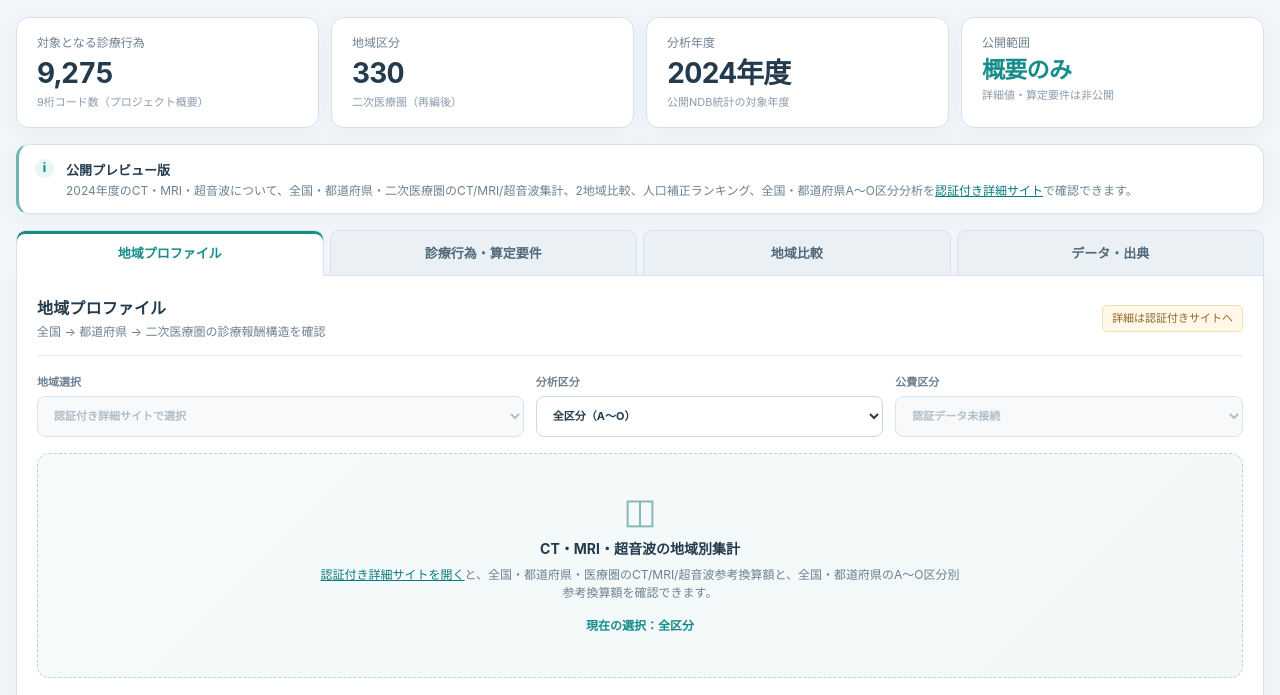
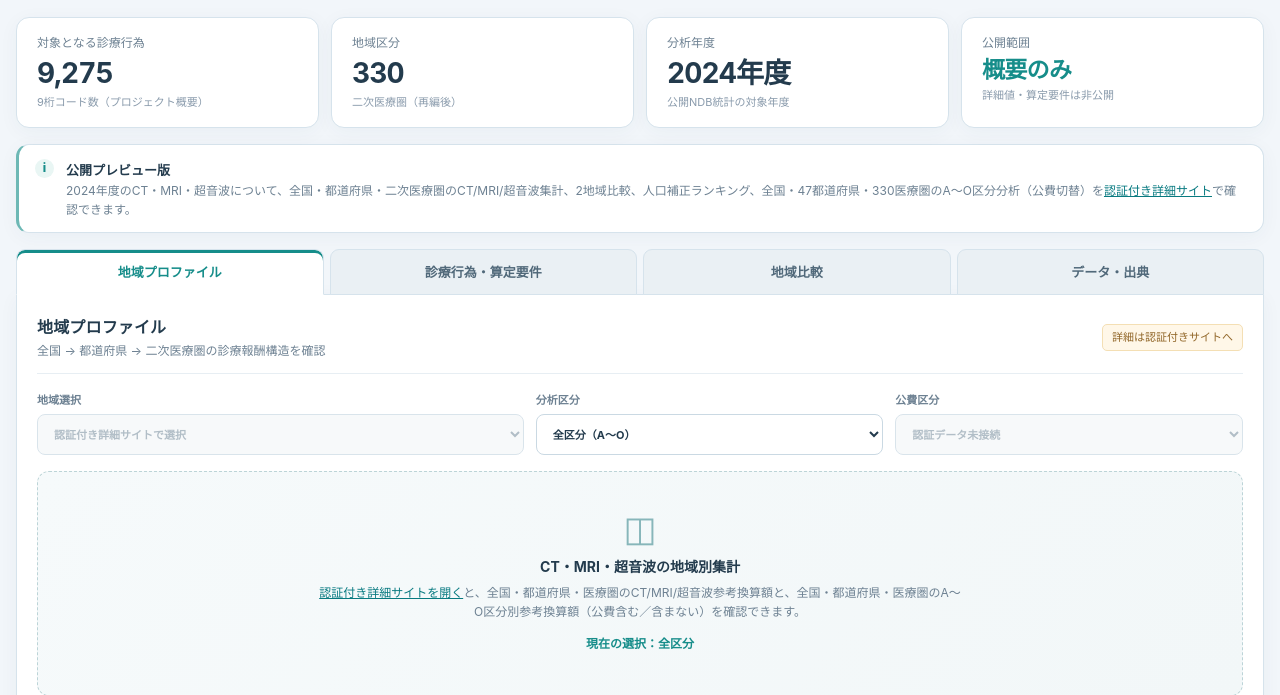
Before and after one commit to ri0115/-ATLAS, a plain HTML site: page docs/index.html in a window 1280 px wide. Shown: the part 100-795 px from the top of the page. Drawn offline with Linux system fonts and the light colour scheme.

Commit message:
Document full category profiles for 330 areas and both public-funding scopes

```diff
--- a/docs/index.html
+++ b/docs/index.html
@@ -30,7 +30,7 @@
     </section>
 
     <div class="notice" role="status"><span class="notice-mark" aria-hidden="true">i</span>
-      <div><b>公開プレビュー版</b><p>2024年度のCT・MRI・超音波について、全国・都道府県・二次医療圏のCT/MRI/超音波集計、2地域比較、人口補正ランキング、全国・都道府県A〜O区分分析を<a href="https://reimbursement-atlas-private.vercel.app/">認証付き詳細サイト</a>で確認できます。</p></div>
+      <div><b>公開プレビュー版</b><p>2024年度のCT・MRI・超音波について、全国・都道府県・二次医療圏のCT/MRI/超音波集計、2地域比較、人口補正ランキング、全国・47都道府県・330医療圏のA〜O区分分析（公費切替）を<a href="https://reimbursement-atlas-private.vercel.app/">認証付き詳細サイト</a>で確認できます。</p></div>
     </div>
 
     <nav class="tabs" aria-label="メイン画面">
@@ -50,7 +50,7 @@
       <div class="placeholder">
         <span class="placeholder-icon" aria-hidden="true">◫</span>
         <h3>CT・MRI・超音波の地域別集計</h3>
-        <p><a href="https://reimbursement-atlas-private.vercel.app/">認証付き詳細サイトを開く</a>と、全国・都道府県・医療圏のCT/MRI/超音波参考換算額と、全国・都道府県のA〜O区分別参考換算額を確認できます。</p>
+        <p><a href="https://reimbursement-atlas-private.vercel.app/">認証付き詳細サイトを開く</a>と、全国・都道府県・医療圏のCT/MRI/超音波参考換算額と、全国・都道府県・医療圏のA〜O区分別参考換算額（公費含む／含まない）を確認できます。</p>
         <p id="category-hint" class="hint">現在の選択：全区分</p>
       </div>
       <h3 class="section-caption">診療報酬の区分</h3>
```
Also changed, not shown: 1 other file.
